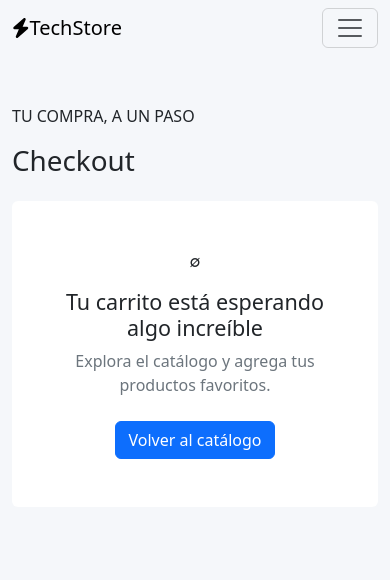
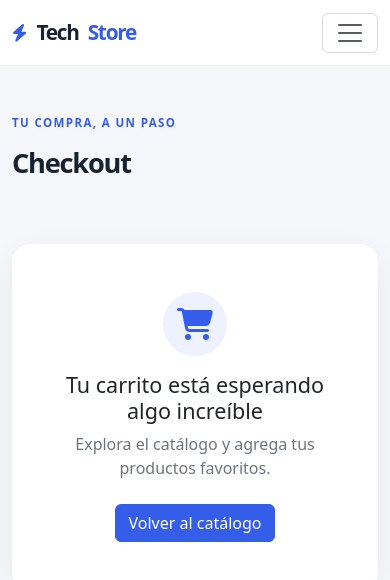
Before and after one commit to JasonPineda9730/prueba-tecnica-desarrolladores-react, a React (Vite) app: page /checkout in a window 390 px wide. Shown: the top 580 px of the page. Built offline with nearby package versions, Linux system fonts and the light colour scheme.

Commit message:
style: improve responsive e-commerce interface

```diff
--- a/src/components/Checkout/Checkout.jsx
+++ b/src/components/Checkout/Checkout.jsx
@@ -2,7 +2,7 @@ import { useContext, useState } from 'react';
 import { Alert, Button, Card, Col, Image, ListGroup, Row } from 'react-bootstrap';
 import { Link } from 'react-router-dom';
 import { FontAwesomeIcon } from '@fortawesome/react-fontawesome';
-import { faArrowLeft, faTrashCan } from '@fortawesome/free-solid-svg-icons';
+import { faArrowLeft, faCartShopping, faCircleCheck, faTrashCan } from '@fortawesome/free-solid-svg-icons';
 import { CartContext } from '../../context/CartContext.jsx';
 import Brief from '../Brief/Brief.jsx';
 
@@ -22,7 +22,7 @@ function Checkout() {
     return (
       <Card className="success-card border-0 text-center">
         <Card.Body className="p-5">
-          <span className="success-check" aria-hidden="true">✓</span>
+          <span className="success-check" aria-hidden="true"><FontAwesomeIcon icon={faCircleCheck} /></span>
           <h2 className="h3 mt-3">¡Compra realizada correctamente!</h2>
           <p className="text-secondary">Tu orden <strong>#{orderId}</strong> quedó registrada en esta demostración.</p>
           <Button as={Link} to="/" variant="primary" className="mt-2">Volver al catálogo</Button>
@@ -35,7 +35,7 @@ function Checkout() {
     return (
       <Card className="empty-cart border-0 text-center">
         <Card.Body className="p-5">
-          <span className="empty-cart-icon" aria-hidden="true">∅</span>
+          <span className="empty-cart-icon" aria-hidden="true"><FontAwesomeIcon icon={faCartShopping} /></span>
           <h2 className="h4 mt-3">Tu carrito está esperando algo increíble</h2>
           <p className="text-secondary">Explora el catálogo y agrega tus productos favoritos.</p>
           <Button as={Link} to="/" variant="primary" className="mt-2">Volver al catálogo</Button>
--- a/src/pages/Home.jsx
+++ b/src/pages/Home.jsx
@@ -1,5 +1,7 @@
 import { useState } from 'react';
 import { Container } from 'react-bootstrap';
+import { FontAwesomeIcon } from '@fortawesome/react-fontawesome';
+import { faStar } from '@fortawesome/free-solid-svg-icons';
 import ItemListContainer from '../components/ItemListContainer/ItemListContainer.jsx';
 
 function Home() {
@@ -17,7 +19,8 @@ function Home() {
           <div className="hero-art" aria-hidden="true">
             <div className="hero-orbit hero-orbit--one" /><div className="hero-orbit hero-orbit--two" />
             <div className="hero-device hero-device--back" /><div className="hero-device hero-device--front"><span>TS</span></div>
-            <div className="hero-spark hero-spark--one">✦</div><div className="hero-spark hero-spark--two">✧</div>
+            <FontAwesomeIcon icon={faStar} className="hero-spark hero-spark--one" />
+            <FontAwesomeIcon icon={faStar} className="hero-spark hero-spark--two" />
           </div>
         </Container>
       </section>
--- a/src/styles/app.css
+++ b/src/styles/app.css
@@ -22,3 +22,163 @@ a {
 .app-shell {
   min-height: 100vh;
 }
+
+:root {
+  --ink: #182230;
+  --muted: #687385;
+  --primary: #345ee9;
+  --primary-dark: #2449c5;
+  --surface: #fff;
+  --line: #e9edf3;
+  --shadow-card: 0 8px 30px rgb(25 42 70 / 6%);
+}
+
+body { color: var(--ink); }
+
+.btn-primary {
+  --bs-btn-bg: var(--primary);
+  --bs-btn-border-color: var(--primary);
+  --bs-btn-hover-bg: var(--primary-dark);
+  --bs-btn-hover-border-color: var(--primary-dark);
+  --bs-btn-active-bg: var(--primary-dark);
+  --bs-btn-active-border-color: var(--primary-dark);
+  --bs-btn-focus-shadow-rgb: 52, 94, 233;
+}
+
+.store-navbar {
+  z-index: 10;
+  min-height: 76px;
+  border-bottom: 1px solid rgb(233 237 243 / 75%);
+  background: rgb(255 255 255 / 94%);
+  backdrop-filter: blur(14px);
+}
+
+.brand-mark {
+  display: inline-flex;
+  align-items: center;
+  gap: 9px;
+  color: var(--ink);
+  font-size: 1.3rem;
+  font-weight: 800;
+  letter-spacing: -0.06em;
+}
+
+.brand-mark > span:last-child { color: var(--primary); }
+.brand-icon { color: var(--primary); font-size: 1.1rem; }
+.home-link { color: var(--ink); font-weight: 600; }
+.cart-widget { display: inline-flex; align-items: center; gap: 9px; border: 1px solid var(--line); font-weight: 600; }
+.cart-widget:hover { border-color: #cbd6f7; background: #f7f8ff; }
+
+.hero-section {
+  overflow: hidden;
+  background: linear-gradient(115deg, #f4f6ff 0%, #f8f9fe 54%, #edf1ff 100%);
+}
+
+.hero-section__inner {
+  display: flex;
+  min-height: 410px;
+  align-items: center;
+  justify-content: space-between;
+  gap: 2rem;
+  padding-top: 3.75rem;
+  padding-bottom: 3.75rem;
+}
+
+.hero-copy { position: relative; z-index: 1; max-width: 550px; }
+.hero-kicker, .eyebrow { color: var(--primary); font-size: 0.72rem; font-weight: 800; letter-spacing: 0.12em; }
+.hero-copy h1 { margin: 0.9rem 0 1rem; font-size: clamp(2.5rem, 5vw, 4.25rem); font-weight: 800; letter-spacing: -0.065em; line-height: 1.03; }
+.hero-copy p { max-width: 420px; margin-bottom: 1.6rem; color: var(--muted); font-size: 1.05rem; line-height: 1.7; }
+.hero-copy .btn { border-radius: 10px; font-weight: 700; }
+
+.hero-art { position: relative; width: min(43%, 410px); height: 300px; flex: 0 0 auto; }
+.hero-orbit { position: absolute; top: 50%; left: 50%; border: 1px solid rgb(52 94 233 / 14%); border-radius: 50%; transform: translate(-50%, -50%) rotate(-25deg); }
+.hero-orbit--one { width: 330px; height: 215px; }
+.hero-orbit--two { width: 385px; height: 255px; transform: translate(-50%, -50%) rotate(25deg); }
+.hero-device { position: absolute; top: 50%; left: 50%; width: 145px; height: 208px; border: 7px solid #28334d; border-radius: 28px; background: linear-gradient(150deg, #8ba4ff, #4f65d8 65%, #344bb4); box-shadow: 0 26px 45px rgb(37 57 133 / 25%); transform: translate(-50%, -50%) rotate(-13deg); }
+.hero-device::before { position: absolute; top: 9px; left: 50%; width: 35px; height: 5px; border-radius: 6px; background: rgb(25 34 58 / 75%); content: ""; transform: translateX(-50%); }
+.hero-device--back { margin-left: 72px; border-color: #414e6f; background: linear-gradient(145deg, #e7ebf9, #adb8d8); transform: translate(-50%, -50%) rotate(13deg); }
+.hero-device--front { display: grid; place-items: center; color: rgb(255 255 255 / 88%); font-size: 3rem; font-weight: 800; letter-spacing: -0.1em; }
+.hero-spark { position: absolute; color: #7087f2; font-size: 2.3rem; }
+.hero-spark--one { top: 18px; right: 32px; }
+.hero-spark--two { bottom: 18px; left: 35px; font-size: 1.8rem; }
+
+.catalog-section { padding-top: 4.5rem !important; padding-bottom: 5rem !important; }
+.section-title { font-size: clamp(1.7rem, 3vw, 2.2rem); font-weight: 800; letter-spacing: -0.045em; }
+.catalog-section .form-select { min-width: 205px; border-color: var(--line); border-radius: 9px; padding-top: 0.7rem; padding-bottom: 0.7rem; }
+.product-card { overflow: hidden; border-radius: 16px; background: var(--surface); box-shadow: var(--shadow-card); transition: transform 180ms ease, box-shadow 180ms ease; }
+.product-card:hover { box-shadow: 0 14px 36px rgb(25 42 70 / 11%); transform: translateY(-4px); }
+.product-card__image-wrap { display: grid; min-height: 218px; place-items: center; padding: 22px; background: #f8f9fc; }
+.product-card__image { width: 100%; height: 185px; object-fit: contain; mix-blend-mode: multiply; }
+.product-card__image-fallback { display: grid; min-height: 185px; place-items: center; color: var(--muted); font-size: 0.9rem; }
+.product-category { color: #718096; font-size: 0.72rem; font-weight: 700; letter-spacing: 0.08em; text-transform: uppercase; }
+.product-card__title { min-height: 48px; margin-bottom: 0; font-size: 1rem; font-weight: 700; line-height: 1.5; }
+.product-price, .detail-price { color: var(--ink); font-size: 1.25rem; font-weight: 800; letter-spacing: -0.03em; }
+.product-card .btn { border-radius: 8px; font-weight: 600; }
+.loading-state { display: flex; min-height: 240px; align-items: center; justify-content: center; gap: 0.8rem; color: var(--muted); }
+.empty-state { border: 1px solid var(--line); border-radius: 14px; padding: 2rem; background: white; color: var(--muted); }
+
+.detail-section { min-height: 70vh; }
+.back-link { display: inline-flex; align-items: center; gap: 0.55rem; color: #566274; font-weight: 600; text-decoration: none; }
+.back-link:hover { color: var(--primary); }
+.detail-image-wrap { display: grid; min-height: 420px; place-items: center; overflow: hidden; border-radius: 20px; background: #f2f4f8; }
+.detail-image { width: 100%; max-height: 480px; object-fit: contain; mix-blend-mode: multiply; }
+.detail-category { padding: 0.6rem 0.75rem; border: 1px solid var(--line); border-radius: 20px; }
+.detail-title { max-width: 600px; font-size: clamp(2rem, 4vw, 3rem); font-weight: 800; letter-spacing: -0.055em; }
+.rating-line { display: flex; align-items: center; gap: 0.45rem; color: #e19b21; font-weight: 700; }
+.detail-description { max-width: 620px; margin: 1.3rem 0; color: var(--muted); font-size: 1.05rem; line-height: 1.8; }
+.detail-price { margin-bottom: 0.35rem; font-size: 1.8rem; }
+.stock-line { color: #25805b; font-size: 0.9rem; }
+.detail-purchase-controls { display: flex; flex-wrap: wrap; align-items: flex-end; gap: 1.25rem; margin-top: 1.5rem; }
+.quantity-value { display: grid; min-width: 52px; place-items: center; border-top: 1px solid var(--bs-border-color); border-bottom: 1px solid var(--bs-border-color); font-weight: 700; }
+.detail-purchase-controls .btn-group > .btn { min-width: 42px; }
+.add-item-action { display: flex; flex-wrap: wrap; align-items: center; gap: 0.8rem; }
+.add-item-action > .btn { border-radius: 9px; font-weight: 700; }
+.add-feedback { padding: 0.5rem 0.75rem; font-size: 0.85rem; }
+.detail-loading { min-height: 60vh; }
+
+.checkout-page { min-height: 70vh; }
+.checkout-items { overflow: hidden; border: 1px solid var(--line); border-radius: 14px; box-shadow: var(--shadow-card); }
+.checkout-item { display: flex; align-items: center; gap: 1rem; padding: 1rem; border-color: var(--line); }
+.checkout-item__image { width: 78px; height: 78px; flex: 0 0 auto; border-radius: 10px; background: #f6f7fa; object-fit: contain; mix-blend-mode: multiply; }
+.checkout-item__fallback { display: grid; place-items: center; color: var(--muted); }
+.checkout-item__info { min-width: 0; flex: 1; }
+.checkout-item__title { overflow: hidden; margin: 0.25rem 0; font-size: 0.98rem; font-weight: 700; text-overflow: ellipsis; white-space: nowrap; }
+.checkout-item__subtotal { min-width: 88px; text-align: right; }
+.remove-item-button { flex: 0 0 auto; }
+.clear-cart-button { padding: 0; color: #ba4053; font-weight: 600; text-decoration: none; white-space: nowrap; }
+.clear-cart-button:hover { color: #92283a; }
+.summary-card { position: sticky; top: 100px; border-radius: 14px; box-shadow: var(--shadow-card); }
+.summary-line { display: flex; align-items: center; justify-content: space-between; gap: 1rem; color: var(--ink); }
+.summary-line > span:last-child { white-space: nowrap; }
+.summary-total { display: flex; align-items: center; justify-content: space-between; margin-top: 1.1rem; padding-top: 1rem; border-top: 1px solid var(--line); font-size: 1.05rem; }
+.summary-total strong { font-size: 1.35rem; }
+.checkout-button { border-radius: 10px; font-weight: 700; }
+.empty-cart, .success-card { max-width: 590px; margin: 4rem auto; border-radius: 18px; box-shadow: var(--shadow-card); }
+.empty-cart-icon, .success-check { display: inline-grid; width: 64px; height: 64px; place-items: center; margin: 0 auto; border-radius: 50%; background: #eef1ff; color: var(--primary); font-size: 2rem; font-weight: 700; }
+.success-check { background: #e5f6ed; color: #25805b; }
+
+@media (max-width: 767.98px) {
+  .hero-section__inner { min-height: 0; padding-top: 3.25rem; padding-bottom: 2.5rem; }
+  .hero-art { display: none; }
+  .hero-copy h1 { font-size: clamp(2.5rem, 11vw, 3.5rem); }
+  .catalog-section { padding-top: 3rem !important; }
+  .detail-image-wrap { min-height: 300px; }
+  .detail-image { max-height: 330px; }
+  .summary-card { position: static; }
+}
+
+@media (max-width: 575.98px) {
+  .store-navbar { min-height: 66px; }
+  .store-navbar .navbar-collapse { padding: 0.75rem 0; }
+  .cart-widget { justify-content: flex-start; width: 100%; margin-top: 0.5rem; }
+  .hero-section__inner { padding-top: 2.6rem; }
+  .checkout-item { align-items: flex-start; gap: 0.7rem; padding: 0.85rem; }
+  .checkout-item__image { width: 58px; height: 58px; }
+  .checkout-item__title { max-width: 190px; font-size: 0.9rem; }
+  .remove-item-button { padding: 0.35rem 0.55rem; }
+  .detail-purchase-controls { align-items: flex-start; flex-direction: column; }
+}
+
+@media (prefers-reduced-motion: reduce) {
+  *, *::before, *::after { scroll-behavior: auto !important; transition-duration: 0.01ms !important; }
+}
```
